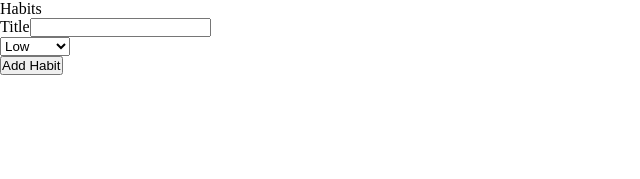
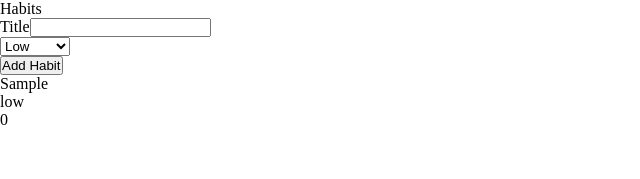
Before and after one commit to Ludvig-D/PAA, a React (Vite) app: page /habits in a window 1280 px wide. Both pictures are taken after typing "Sample" into the empty fields and a click on the button "Add Habit". Shown: the top 179 px of the page, without its empty margins (0-640 px from the left). Built offline with nearby package versions, Linux system fonts and the light colour scheme.

Commit message:
Added habititem component

```diff
--- /dev/null
+++ b/src/components/HabitItem/HabitItem.jsx
@@ -0,0 +1,11 @@
+export default function HabitItem({ habit }) {
+  return (
+    <div>
+      <div>
+        <p>{habit.title}</p>
+        <p>{habit.priority}</p>
+      </div>
+      <p>{habit.repetisions}</p>
+    </div>
+  );
+}
--- a/src/context/HabitContext.jsx
+++ b/src/context/HabitContext.jsx
@@ -1,4 +1,4 @@
-import { createContext, useState } from 'react';
+import { createContext, useEffect, useState } from 'react';
 
 export const HabitContext = createContext();
 
@@ -9,6 +9,10 @@ const HabitProvider = ({ children }) => {
     setHabits((prev) => [...prev, newHabit]);
   };
 
+  // useEffect(() => {
+  //   console.log(habits);
+  // }, [habits]);
+
   return (
     <HabitContext value={{ habits, addNewHabit }}>{children}</HabitContext>
   );
--- a/src/pages/Habits/Habits.jsx
+++ b/src/pages/Habits/Habits.jsx
@@ -1,10 +1,22 @@
+import { useContext } from 'react';
 import HabitsForm from '../../components/HabitsForm/HabitsForm';
+import { HabitContext } from '../../context/HabitContext';
+import HabitItem from '../../components/HabitItem/HabitItem';
 
 export default function Habits() {
+  const { habits } = useContext(HabitContext);
+
+  console.log(habits);
   return (
     <>
       <p>Habits</p>
       <HabitsForm />
+
+      <div>
+        {habits.map((habit) => (
+          <HabitItem habit={habit} />
+        ))}
+      </div>
     </>
   );
 }
```
Also changed, not shown: src/components/HabitItem/HabitItem.module.jsx (added).
